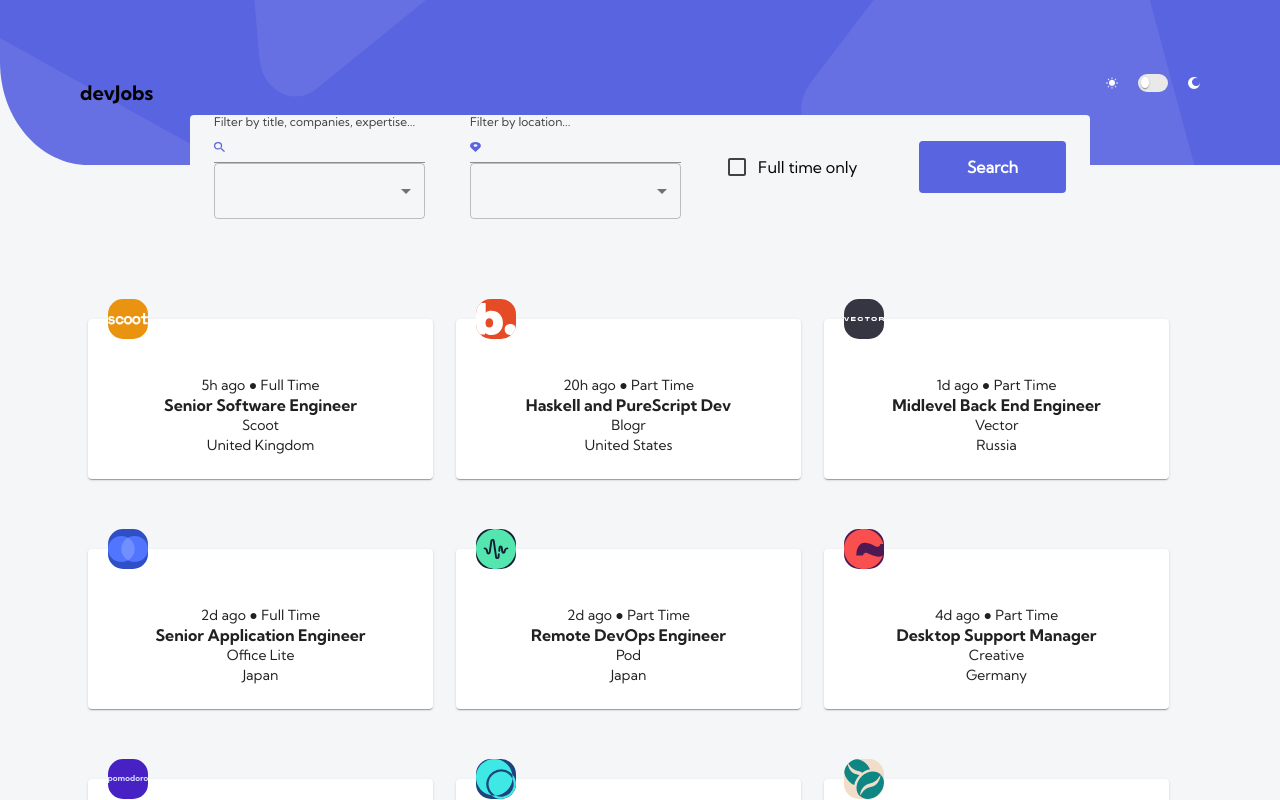
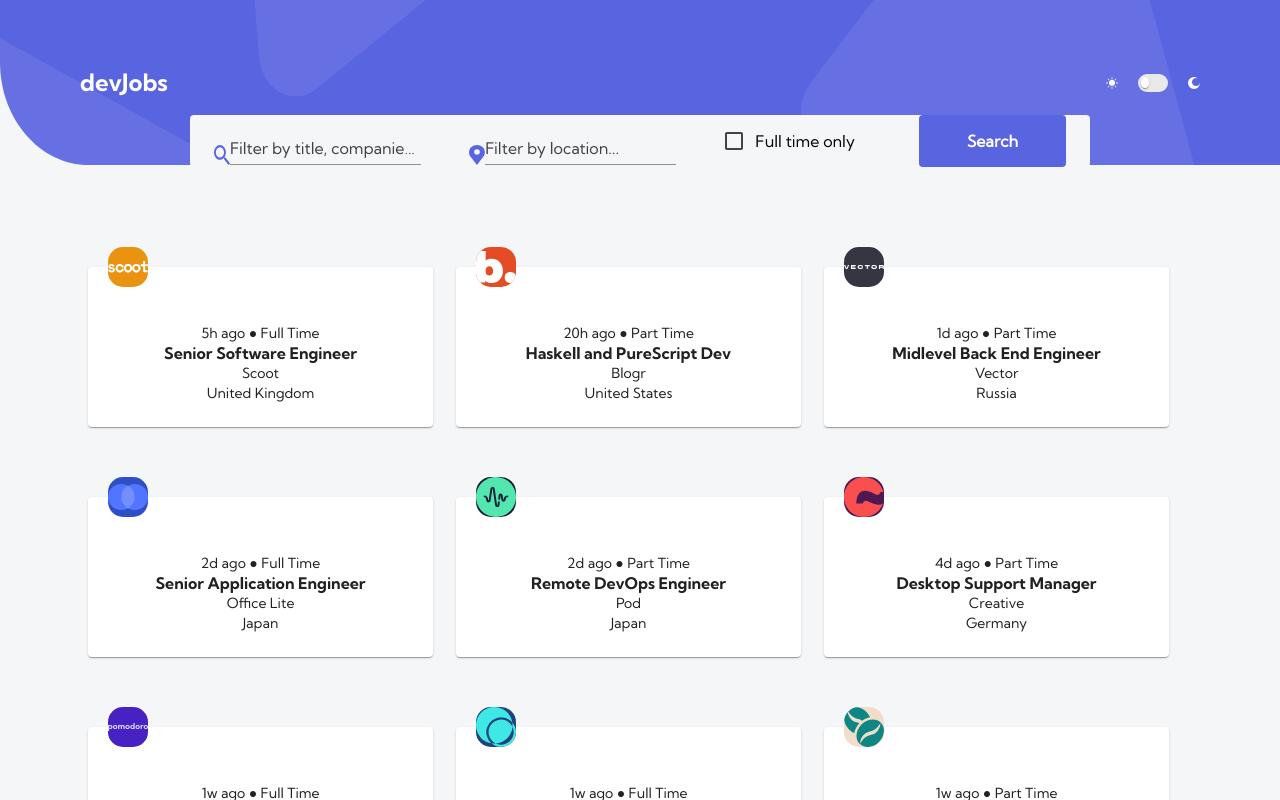
Before and after one commit to MSagdieva/FMChallenge---Devjobs-web-app, a Next.js app: page / in a window 1280 px wide. Shown: the top 800 px of the page. Built offline with nearby package versions, Linux system fonts and the light colour scheme.

Commit message:
fix lists

```diff
--- a/components/JobsList.jsx
+++ b/components/JobsList.jsx
@@ -15,7 +15,7 @@
                     style={{display:"grid", gridTemplateColumns: "1fr 1fr 1fr", gridRowGap: 20, margin: "0 auto" }}>
                     {props.children}
             </Container>
-            <Button variant="basic" onClick={changeExpanded}>{!expanded? "Load More":"Hide"}</Button>
+            {!props.isSearchQuery ? <Button variant="basic" onClick={changeExpanded}>{!expanded? "Load More":"Hide"}</Button>:<></>}
           </Container>
       )
   }
--- a/components/Main.jsx
+++ b/components/Main.jsx
@@ -14,16 +14,18 @@
     const data = useContext(DataContext);
     const [searchQuery, setSearchQuery] = useState(data.map((job)=> {return job.id}));
     const [filterData, setFilterData] = useState(useContext(DataContext));
+    const [isSearchQuery, setIsSearchQuery] = useState(false);
 
     useEffect (()=>
     {
       setFilterData(data.filter((job)=>{return searchQuery.indexOf(job.id)!="-1"}))
+      searchQuery.length == data.length ? setIsSearchQuery(false) : setIsSearchQuery(true);
     },[searchQuery])
 
     return (<Container maxWidth="false" variant="body2" disableGutters={true}>
     <Header/>
     <SearchForm setSearchQuery={setSearchQuery} searchQuery={searchQuery}/>
-    <JobsList>
+    <JobsList isSearchQuery={isSearchQuery}>
       {filterData.map((job)=>{
         return(
         <JobCard info={job} key={job.id}/>)})}
--- a/components/elements/Header.jsx
+++ b/components/elements/Header.jsx
@@ -113,7 +113,7 @@
       return (
       <CustomizedHeader maxWidth="false">
           <header className="header">
-            <Typography variant="h6">{"devJobs"}</Typography>
+            <Typography variant="h5">{"devJobs"}</Typography>
             <div style={{display: "flex", alignItems: "center"}}>
               <CustomImage onClick={handleChangeSun}
                 id="sun"
--- a/components/elements/SearchLine.jsx
+++ b/components/elements/SearchLine.jsx
@@ -1,41 +1,39 @@
 import React, { useContext } from "react";
-import Input from '@mui/material/Input';
-import FormControl from '@mui/material/FormControl';
-import TextField from '@mui/material/TextField';
+import {Input,FormControl,Box, TextField}  from '@mui/material';
 import InputAdornment from '@mui/material/InputAdornment';
 import InputLabel from '@mui/material/InputLabel';
 import MenuItem from '@mui/material/MenuItem';
 import Image from 'next/image';
 
 export default function SearchLine( props) {
-  function handleChange(e){
-    (props.type!="basic")? document.getElementById("locationSearch").value = e.target.value : document.getElementById("basicSearch").value = e.target.value;
-  }
+  // function handleChange(e){
+  //   if(props.type!="basic")
+  //    { document.getElementById("locationSearch").value = e.target.value;
+
+// }
+  //    else
+  //    {document.getElementById("basicSearch").value = e.target.value;
+  // };
+  // }
   function handleChangeInput(e){
-    (props.type!="basic")? document.getElementById("locationSearch").value = e.target.value : document.getElementById("basicSearch").value = e.target.value;
+    if(props.type!="basic")
+     { document.getElementById("locationSearch").value = e.target.value;}
+     else
+     {document.getElementById("basicSearch").value = e.target.value;};
   }
 
 
   return (<FormControl variant="standard">
-            <InputLabel htmlFor={props.id}>
-            {props.label}
-            </InputLabel>
-            <Input
-            onChange={handleChangeInput}
-              id={props.id}
-              startAdornment={
-                <InputAdornment position="start">
-                  <Image
+          <Box sx={{ display: 'flex', alignItems: 'flex-end' }}>
+          <Image
                 priority
-                height={12}
-                width={12}
+                height={20}
+                width={16}
                 src={props.pic}
                 />
-
-                </InputAdornment>
-              }
-            />
-            <TextField id={`${props.id}-select`} select
+        <TextField id={props.id} label={props.label} onChange={handleChangeInput} variant="standard"/>
+      </Box>
+            {/* <TextField id={`${props.id}-select`} select
             onChange={handleChange}
             >
               {(props.type=="basic")?Object.getOwnPropertyNames(props.searchData.companies).map((comp) => {
@@ -43,6 +41,6 @@
               }):Object.getOwnPropertyNames(props.searchData.countries).map((loc) => {
                 if (loc!=undefined){return <MenuItem value={loc} key={loc}>{loc}</MenuItem>}
                   })}
-          </TextField>
+          </TextField> */}
           </FormControl>)
   }
--- a/pages/_app.js
+++ b/pages/_app.js
@@ -24,6 +24,10 @@
           h6:{
             fontFamily: "'KumbhSans-Bold', sans-serif",
             marginTop:20,
+          },
+          h5:{
+            fontFamily: "'KumbhSans-Bold', sans-serif",
+            color: "#FFF",
           }
         }
       },
@@ -74,7 +78,24 @@
         root: {
         color: mode === "light"? "#000": "#FFF",}
       }
-    }},
+    },
+    MuiListItemIcon:{
+      styleOverrides: {
+        root: {
+          color: "#5964E0",
+          fontFamily: "'KumbhSans-Bold', sans-serif",
+          minWidth: 25,
+        },
+    }
+  },
+  MuiListItem:{
+    styleOverrides: {
+      root: {
+       paddingLeft: 0,
+       alignItems: "flex-start",
+      },
+  }
+}},
     palette: {
       mode,
       ...(mode === 'light'
--- a/public/assets/styles/globals.scss
+++ b/public/assets/styles/globals.scss
@@ -10,10 +10,6 @@
     /* Add additional src lines for other file formats */
   }
   $primaryColor: #5964E0;
-  .MuiContainer-root#pageContainer{
-    min-height: 100vh;
-    border-radius: 15px;
-  }
   *{
     box-sizing: border-box;
   }
@@ -68,3 +64,8 @@
     margin: initial!important;
   min-width: initial!important;
   min-height: initial!important;}
+
+  .MuiContainer-root#pageContainer{
+    min-height: 100vh;
+    border-radius: 15px;
+  }
```
Also changed, not shown: pages/detail/[slug].js (+13 -4 lines).
